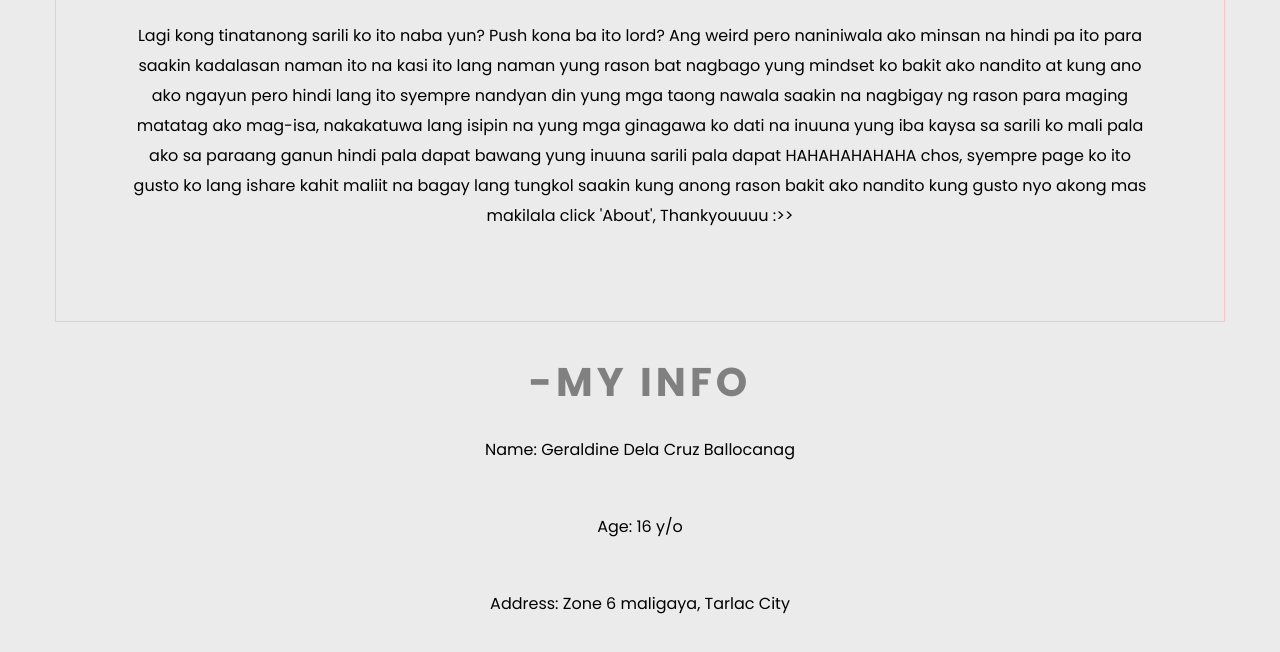
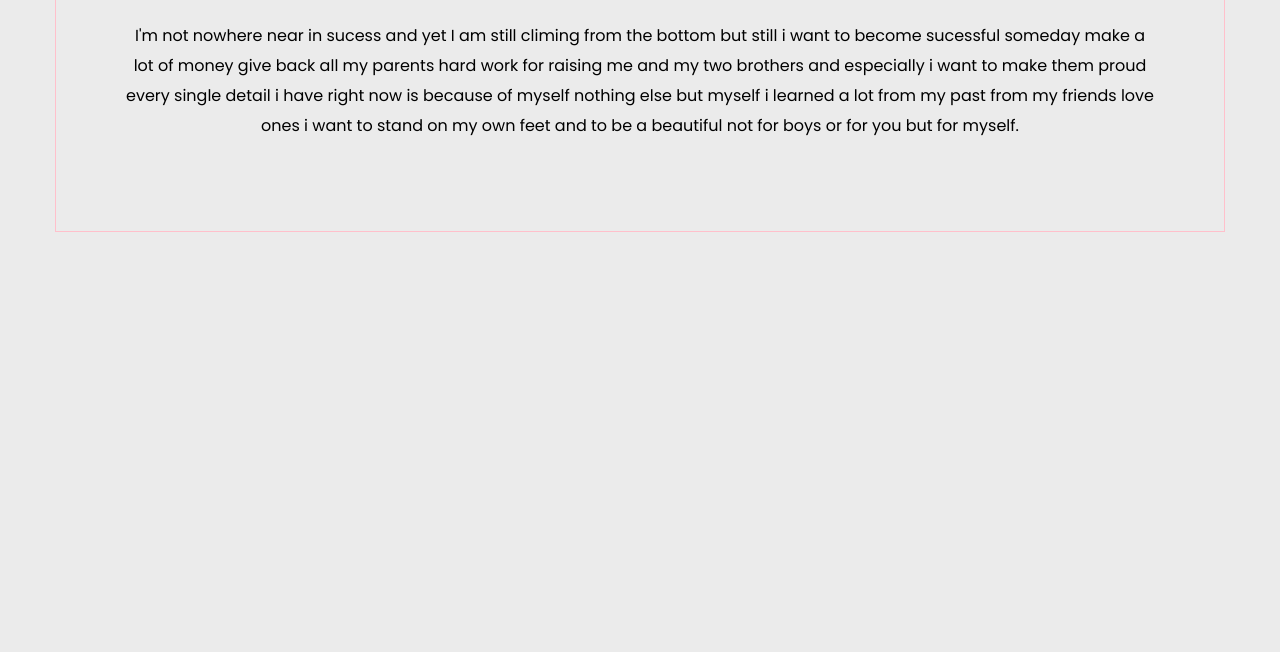
Before and after one commit to Geraldine726/MyWebsite, a plain HTML site: page index.html in a window 1280 px wide. Shown: the part 610-1262 px from the top of the page. Drawn offline with Linux system fonts and the light colour scheme.

Commit message:
add few changes

```diff
--- a/index.html
+++ b/index.html
@@ -35,13 +35,15 @@
 
 				<div class="banner-intro">
 					<h2 class="banner-me">-My Reason</h2>
-					<p>Lagi kong tinatanong sarili ko ito naba yun? Push kona ba ito lord? Ang weird pero naniniwala ako minsan na hindi pa ito para saakin kadalasan naman ito na kasi ito lang naman yung rason bat nagbago yung mindset ko bakit ako nandito at kung ano ako ngayun pero hindi lang ito syempre nandyan din yung mga taong nawala saakin na nagbigay ng rason para maging matatag ako mag-isa, nakakatuwa lang isipin na yung mga ginagawa ko dati na inuuna yung iba kaysa sa sarili ko mali pala ako sa paraang ganun hindi pala dapat bawang yung inuuna sarili pala dapat HAHAHAHAHAHA chos, syempre page ko ito gusto ko lang ishare kahit maliit na bagay lang tungkol saakin kung anong rason bakit ako nandito kung gusto nyo akong mas makilala click 'About', Thankyouuuu :>></p>
+					<p>I'm not nowhere near in sucess and yet I am still climing from the bottom
+					but still i want to become sucessful someday make a lot of money give back all
+					my parents hard work for raising me and my two brothers and especially i want to make them proud every
+					single detail i have right now is because of myself nothing else but myself i learned
+					a lot from my past from my friends love ones i want to stand on my own feet and
+					to be a beautiful not for boys or for you but for myself.</p>
 				</div>
 
-				<h2 class="banner-me">-MY INFO</h2>
-				<p>Name: Geraldine Dela Cruz Ballocanag</p>
-				<p>Age:  16 y/o</p>
-				<p>Address: Zone 6 maligaya, Tarlac City</p>
+
 
 
 		</div>
```
